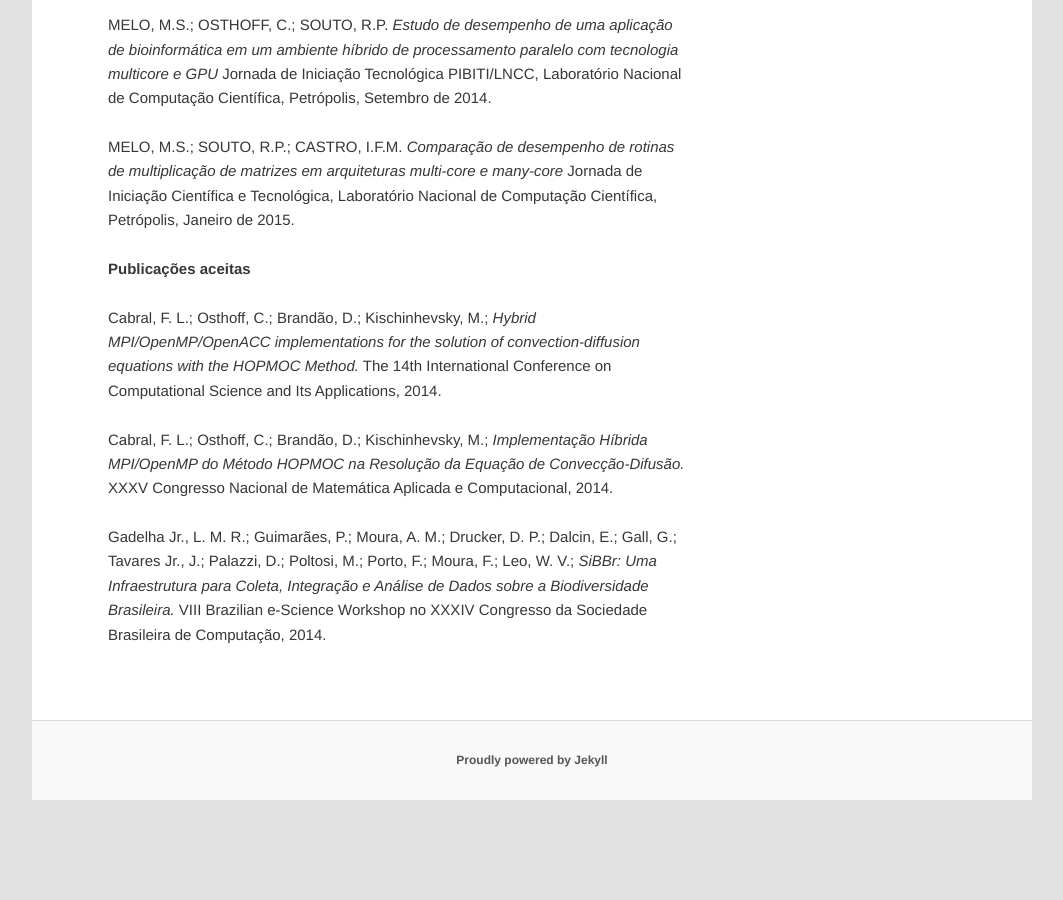
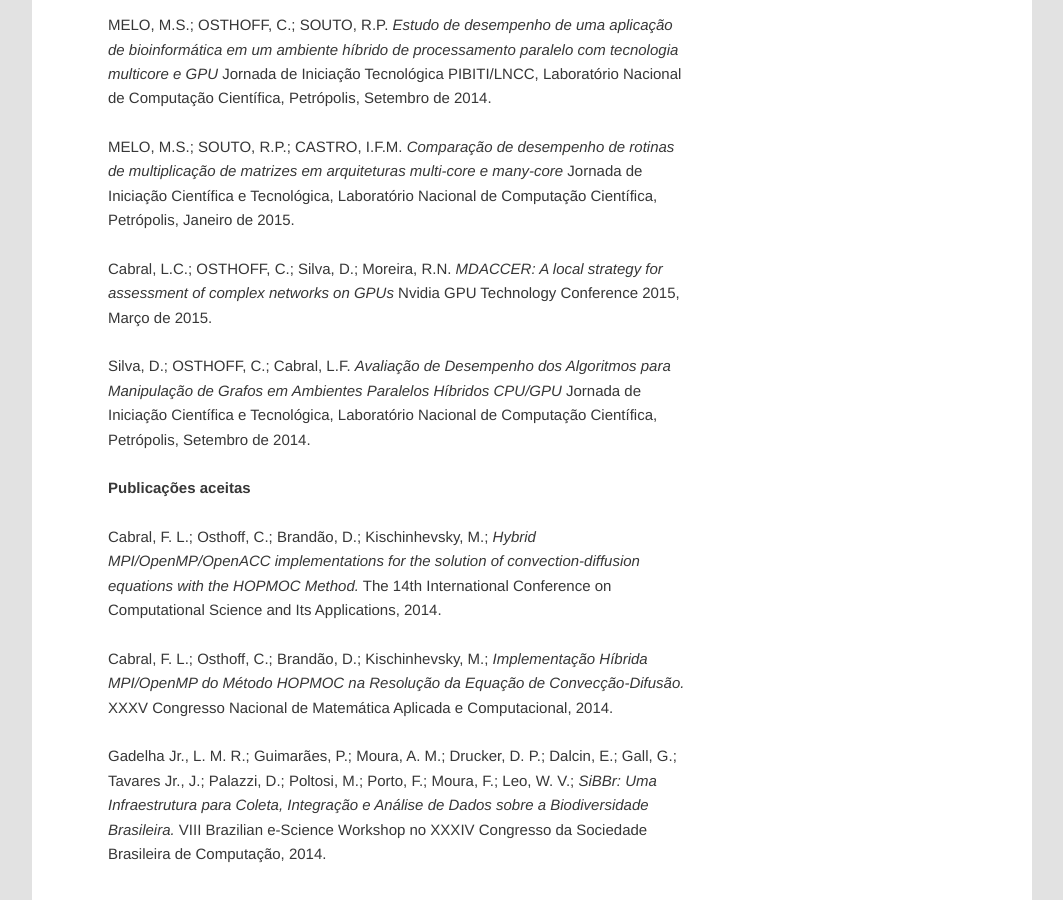
Before and after one commit to gmgall/site-cenapad, a Jekyll site: the page built from publicacoes/index.markdown, in a window 1280 px wide and 900 px high, scrolled down 3319 px. Shown: the whole window, without its empty margins (108-1171 px from the left). Built offline with Jekyll 4.4.1, drawn with Linux system fonts in a browser that asks for light colours; Markdown is read by kramdown in place of the engine named in the settings; before the commit the page ends 4149 px from its top, so only the background shows below that.

Commit message:
Atualiza a página de publicações com trabalhos do Daniel

```diff
--- a/publicacoes/index.markdown
+++ b/publicacoes/index.markdown
@@ -96,6 +96,14 @@ MELO, M.S.; SOUTO, R.P.; CASTRO, I.F.M.
 *Comparação de desempenho de rotinas de multiplicação de matrizes em arquiteturas multi-core e many-core*
 Jornada de Iniciação Científica e Tecnológica, Laboratório Nacional de Computação Científica, Petrópolis, Janeiro de 2015.
 
+Cabral, L.C.; OSTHOFF, C.; Silva, D.; Moreira, R.N.
+*MDACCER: A local strategy for assessment of complex networks on GPUs*
+Nvidia GPU Technology Conference 2015, Março de 2015.
+
+Silva, D.; OSTHOFF, C.; Cabral, L.F.
+*Avaliação de Desempenho dos Algoritmos para Manipulação de Grafos em Ambientes Paralelos Híbridos CPU/GPU*
+Jornada de Iniciação Científica e Tecnológica, Laboratório Nacional de Computação Científica, Petrópolis, Setembro de 2014.
+
 **Publicações aceitas**
 
 Cabral, F. L.; Osthoff, C.; Brandão, D.; Kischinhevsky, M.;
```
